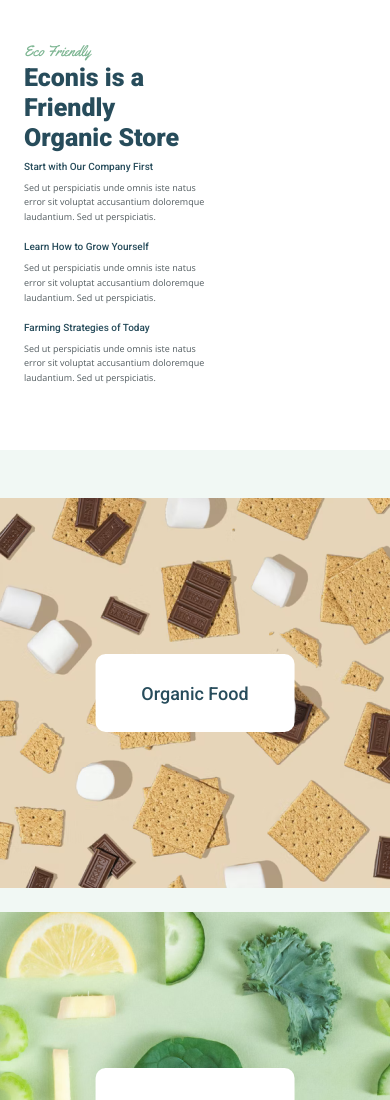
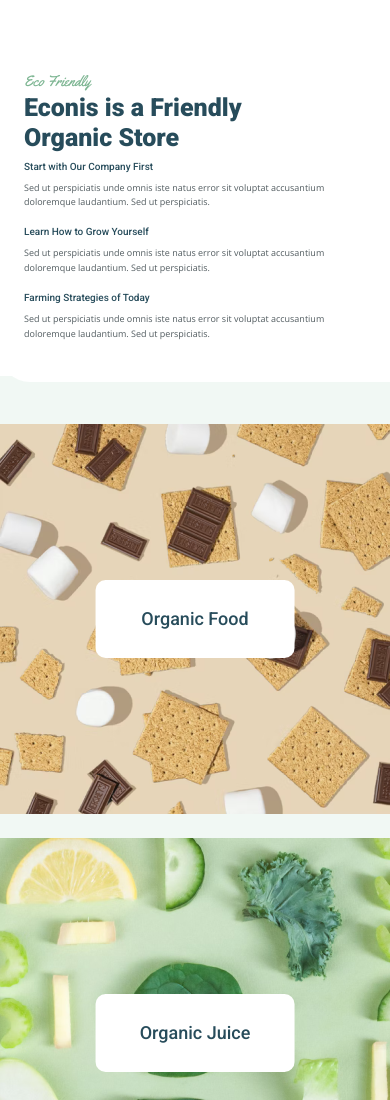
Before and after one commit to ibrahimzyusuf/final-l1-project-my-section, a plain HTML site: page index.html in a window 390 px wide. Shown: the top 1100 px of the page. Drawn offline with nearby package versions, Linux system fonts and the light colour scheme.

Commit message:
i made changes on style.css file

```diff
--- a/assets/style.css
+++ b/assets/style.css
@@ -7,13 +7,14 @@
     position: relative;
 }
 .section5_img{
-    width: 60%;
+    width: 772px;
 }
 .section5_writing_container{
     position: absolute;
-    width: 48%;
+    width: max-content;
+    min-height: auto;
     height: 88.5%;
-    top: 5.7%;
+    top: 30px;
     left: 44.8%;
     background-color: #FFF;
     border-bottom-left-radius: 30px;
@@ -142,7 +143,7 @@
     .section5_writing_container{
         left: 0;
         position: relative;
-        width: 60%;
+        width: 100%;
         height: 100%;
     }
     .section_heading{
```
